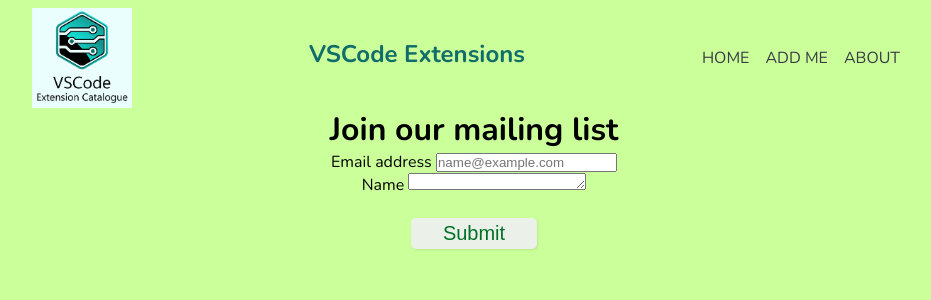
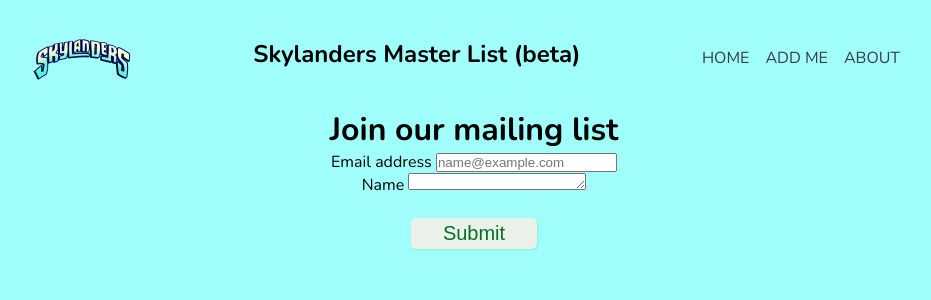
Before and after one commit to Leafy1dot2/PWA-YR12-ass, a Flask app: page /add.html in a window 1280 px wide. Shown: the top 300 px of the page, without its empty margins (166-1097 px from the left). Run offline with Flask 3, Linux system fonts and the light colour scheme.

Commit message:
style changes and started table changes

```diff
--- a/static/css/style.css
+++ b/static/css/style.css
@@ -7,7 +7,7 @@
 }
 
 body {
-  background: #cbff9a;
+  background: #a0fffa;
   font-family: "Nunito", sans-serif;
   font-size: 1rem;
 }
@@ -44,11 +44,11 @@ nav ul li a {
 }
 
 nav ul li a:hover {
-  color: #14e6dd;
+  color: #000000;
 }
 
 nav h1 {
-  color: #106d69;
+  color: #000000;
   margin-bottom: 0.5rem;
 }
 
--- a/templates/layout.html
+++ b/templates/layout.html
@@ -1,20 +1,23 @@
-<!DOCTYPE html>
+<!doctype html>
 <html lang="en">
-<head>
+  <head>
     <meta charset="UTF-8" />
     <meta name="viewport" content="width=device-width, initial-scale=1.0" />
     <meta http-equiv="X-UA-Compatible" content="ie=edge" />
-    <meta http-equiv="Content-Security-Policy" content="script-src 'self';">
+    <meta http-equiv="Content-Security-Policy" content="script-src 'self';" />
     <link rel="stylesheet" href="static/css/style.css" />
-    <title>VSCode Extension Catalogue</title>
+    <title>Skylanders List beta</title>
     <link rel="manifest" href="static/manifest.json" />
-    <link rel="icon" type="image/x-icon" href="static/images/favicon.png">
-</head>
-<body>
+    <link
+      rel="icon"
+      type="image/x-icon"
+      href="static/images/Sprylads icon.png "
+    />
+  </head>
+  <body>
     <main>
-    {% include "partials/menu.html" %}
-    {% block content %}{% endblock %}
+      {% include "partials/menu.html" %} {% block content %}{% endblock %}
     </main>
     <script src="static/js/app.js"></script>
-</body>
+  </body>
 </html>
--- a/templates/partials/menu.html
+++ b/templates/partials/menu.html
@@ -1,9 +1,9 @@
 <nav>
-    <img src="static\images\logo.png" alt="VSCode Extensions site logo." />
-    <h1>VSCode Extensions</h1>
-    <ul class="topnav">
-        <li><a href="index.html">Home</a></li>
-        <li><a href="add.html">Add me</a></li>
-        <li><a href="about.html">About</a></li>
-    </ul>
+  <img src="static\images\Sprylads icon.png" alt="Icon." />
+  <h1>Skylanders Master List (beta)</h1>
+  <ul class="topnav">
+    <li><a href="index.html">Home</a></li>
+    <li><a href="add.html">Add me</a></li>
+    <li><a href="about.html">About</a></li>
+  </ul>
 </nav>
```
Also changed, not shown: static/images/Sprylads icon.png (added).
